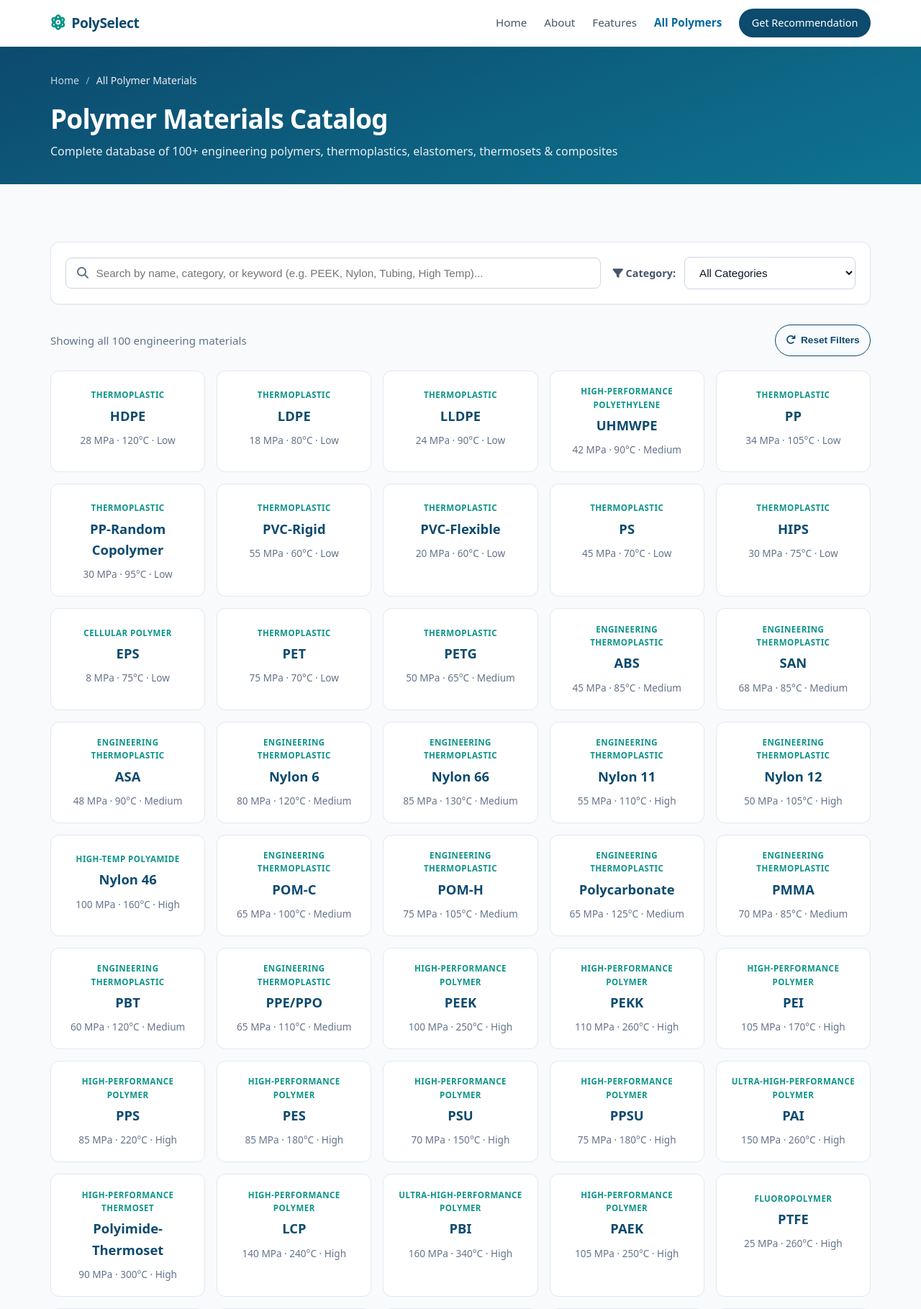
After one commit to YashChavhan-1612/polymer-material-selection-system, a Flask app: page /materials in a window 1280 px wide. The commit adds this page. Shown: the top 1819 px of the page at 72% size. Run offline with Flask 3, Linux system fonts and the light colour scheme.

Commit message:
Show 5 featured polymers on home page with More Polymers catalog page

```diff
--- a/app.py
+++ b/app.py
@@ -55,6 +55,12 @@ auto_init_database()
 def home():
     """Serve the complete interactive frontend UI."""
     return render_template("index.html")
+
+
+@app.route("/materials")
+def materials_catalog():
+    """Serve the complete polymer materials catalog page."""
+    return render_template("materials.html")
 
 
 @app.route("/material/<int:id>")
--- a/static/js/script.js
+++ b/static/js/script.js
@@ -5,7 +5,7 @@
 const API_BASE_URL = window.API_BASE_URL || '';
 
 /* ============================================================
-   PolySelect – Frontend Validation & Error Handling
+   PolySelect – Navigation & Mobile Menu
    ============================================================ */
 
 const hamburger = document.getElementById('hamburger');
@@ -23,8 +23,37 @@ document.querySelectorAll('.nav-links a').forEach(link => {
     });
 });
 
-/* ---------- Load materials overview ---------- */
-async function loadMaterials() {
+/* ============================================================
+   Material Cards & Rendering Helpers
+   ============================================================ */
+
+let allMaterialsCache = [];
+
+function escapeHtml(text) {
+    if (!text) return '';
+    const div = document.createElement('div');
+    div.textContent = text;
+    return div.innerHTML;
+}
+
+function renderMaterialCard(mat) {
+    const card = document.createElement('a');
+    card.className = 'material-card';
+    card.href = `/material/${encodeURIComponent(mat.id)}`;
+    card.innerHTML = `
+        <span style="display:inline-block;font-size:0.72rem;font-weight:700;text-transform:uppercase;letter-spacing:0.04em;color:var(--secondary);margin-bottom:0.25rem;">
+            ${escapeHtml(mat.category)}
+        </span>
+        <h3 style="margin-bottom:0.4rem;font-size:1.15rem;">${escapeHtml(mat.name)}</h3>
+        <p class="material-meta" style="font-size:0.85rem;color:var(--text-muted);">
+            ${escapeHtml(String(mat.strength))} MPa · ${escapeHtml(String(mat.max_temperature))}°C · ${escapeHtml(mat.cost)}
+        </p>
+    `;
+    return card;
+}
+
+/* ---------- Load Featured Materials (Home Page: 5 materials) ---------- */
+async function loadHomeFeaturedMaterials() {
     const grid = document.getElementById('materials-grid');
     if (!grid) return;
 
@@ -34,33 +63,121 @@ async function loadMaterials() {
 
         if (data.success && Array.isArray(data.materials)) {
             grid.innerHTML = '';
-            data.materials.forEach(mat => {
-                const card = document.createElement('a');
-                card.className = 'material-card';
-                card.href = `/material/${encodeURIComponent(mat.id)}`;
-                card.innerHTML = `
-                    <h3>${escapeHtml(mat.name)}</h3>
-                    <p class="category">${escapeHtml(mat.category)}</p>
-                    <p class="material-meta">
-                        ${escapeHtml(String(mat.strength))} MPa · ${escapeHtml(String(mat.max_temperature))}°C · ${escapeHtml(mat.cost)}
-                    </p>
-                `;
-                grid.appendChild(card);
+            // Display only 5 featured polymers on the home page
+            const limit = grid.dataset.limit ? parseInt(grid.dataset.limit, 10) : 5;
+            const featured = data.materials.slice(0, limit);
+            featured.forEach(mat => {
+                grid.appendChild(renderMaterialCard(mat));
             });
         }
     } catch (err) {
-        console.error('Materials load failed', err);
-        // Silent fail – overview is not critical
+        console.error('Featured materials load failed', err);
     }
 }
 
-/* ---------- Helpers ---------- */
-function escapeHtml(text) {
-    if (!text) return '';
-    const div = document.createElement('div');
-    div.textContent = text;
-    return div.innerHTML;
+/* ---------- Load Full Catalog (/materials page: 100+ materials) ---------- */
+async function loadCatalogMaterials() {
+    const allGrid = document.getElementById('all-materials-grid');
+    if (!allGrid) return;
+
+    const countText = document.getElementById('catalog-count-text');
+    const loadingEl = document.getElementById('catalog-loading');
+    const searchInput = document.getElementById('catalog-search');
+    const categorySelect = document.getElementById('category-filter');
+    const resetBtn = document.getElementById('reset-filters-btn');
+
+    try {
+        const response = await fetch(`${API_BASE_URL}/api/materials`);
+        const data = await response.json();
+
+        if (loadingEl) loadingEl.classList.add('hidden');
+
+        if (data.success && Array.isArray(data.materials)) {
+            allMaterialsCache = data.materials;
+            renderFilteredCatalog();
+
+            if (searchInput) {
+                searchInput.addEventListener('input', renderFilteredCatalog);
+            }
+            if (categorySelect) {
+                categorySelect.addEventListener('change', renderFilteredCatalog);
+            }
+            if (resetBtn) {
+                resetBtn.addEventListener('click', clearCatalogFilters);
+            }
+        } else {
+            if (countText) countText.textContent = 'Unable to load catalog at this time.';
+        }
+    } catch (err) {
+        if (loadingEl) loadingEl.classList.add('hidden');
+        if (countText) countText.textContent = 'Error loading materials catalog.';
+        console.error('Catalog load failed', err);
+    }
 }
+
+function renderFilteredCatalog() {
+    const allGrid = document.getElementById('all-materials-grid');
+    if (!allGrid) return;
+
+    const countText = document.getElementById('catalog-count-text');
+    const searchInput = document.getElementById('catalog-search');
+    const categorySelect = document.getElementById('category-filter');
+    const emptyState = document.getElementById('catalog-empty-state');
+
+    const query = searchInput ? searchInput.value.trim().toLowerCase() : '';
+    const selectedCategory = categorySelect ? categorySelect.value : 'ALL';
+
+    const filtered = allMaterialsCache.filter(mat => {
+        // Category filter
+        if (selectedCategory !== 'ALL') {
+            const matCat = (mat.category || '').toLowerCase();
+            const targetCat = selectedCategory.toLowerCase();
+            if (!matCat.includes(targetCat)) return false;
+        }
+
+        // Text search (name, category, applications, description)
+        if (query) {
+            const name = (mat.name || '').toLowerCase();
+            const category = (mat.category || '').toLowerCase();
+            const apps = (mat.applications || '').toLowerCase();
+            const desc = (mat.description || '').toLowerCase();
+            return name.includes(query) || category.includes(query) || apps.includes(query) || desc.includes(query);
+        }
+
+        return true;
+    });
+
+    allGrid.innerHTML = '';
+
+    if (filtered.length === 0) {
+        if (emptyState) emptyState.classList.remove('hidden');
+        if (countText) countText.textContent = `0 of ${allMaterialsCache.length} materials match your filters`;
+    } else {
+        if (emptyState) emptyState.classList.add('hidden');
+        if (countText) {
+            if (filtered.length === allMaterialsCache.length) {
+                countText.textContent = `Showing all ${allMaterialsCache.length} engineering materials`;
+            } else {
+                countText.textContent = `Showing ${filtered.length} of ${allMaterialsCache.length} materials`;
+            }
+        }
+        filtered.forEach(mat => {
+            allGrid.appendChild(renderMaterialCard(mat));
+        });
+    }
+}
+
+function clearCatalogFilters() {
+    const searchInput = document.getElementById('catalog-search');
+    const categorySelect = document.getElementById('category-filter');
+    if (searchInput) searchInput.value = '';
+    if (categorySelect) categorySelect.value = 'ALL';
+    renderFilteredCatalog();
+}
+
+/* ============================================================
+   Form Validation & Recommendation Submission
+   ============================================================ */
 
 function showLoading(show) {
     const loading = document.getElementById('loading');
@@ -69,7 +186,6 @@ function showLoading(show) {
     if (submitBtn) submitBtn.disabled = show;
 }
 
-/* ---------- Form Validation ---------- */
 function validateForm() {
     const applicationEl = document.getElementById('application');
     const strengthEl = document.getElementById('strength');
@@ -168,7 +284,6 @@ if (form) {
             } else if (data.success && data.recommendations && data.recommendations.length === 0) {
                 showEmptyState(data.message || 'No suitable materials found. Try adjusting your requirements.');
             } else {
-                // Backend validation or other error
                 showErrorState(data.message || 'Unable to generate recommendations. Please check your inputs and try again.');
             }
         } catch (err) {
@@ -293,5 +408,8 @@ function resetForm() {
     }
 }
 
-/* ---------- Init ---------- */
-document.addEventListener('DOMContentLoaded', loadMaterials);
+/* ---------- Initialization ---------- */
+document.addEventListener('DOMContentLoaded', () => {
+    loadHomeFeaturedMaterials();
+    loadCatalogMaterials();
+});
--- /dev/null
+++ b/templates/materials.html
@@ -0,0 +1,208 @@
+<!DOCTYPE html>
+<html lang="en">
+<head>
+    <meta charset="UTF-8">
+    <meta name="viewport" content="width=device-width, initial-scale=1.0">
+    <title>All Polymer Materials (100+ Catalog) | PolySelect</title>
+    <link rel="stylesheet" href="{{ url_for('static', filename='css/style.css') }}">
+    <link rel="stylesheet" href="https://cdnjs.cloudflare.com/ajax/libs/font-awesome/6.5.1/css/all.min.css">
+    <style>
+        .catalog-controls {
+            display: flex;
+            flex-wrap: wrap;
+            gap: 1rem;
+            align-items: center;
+            justify-content: space-between;
+            margin-bottom: 1.75rem;
+            background: var(--surface);
+            padding: 1.25rem;
+            border-radius: var(--radius);
+            border: 1px solid var(--border);
+            box-shadow: var(--shadow-sm);
+        }
+        .search-box {
+            position: relative;
+            flex: 1 1 320px;
+        }
+        .search-box i {
+            position: absolute;
+            left: 1rem;
+            top: 50%;
+            transform: translateY(-50%);
+            color: var(--text-muted);
+            pointer-events: none;
+        }
+        .search-box input {
+            width: 100%;
+            padding: 0.75rem 1rem 0.75rem 2.6rem;
+            border: 1px solid var(--border-strong);
+            border-radius: var(--radius-sm);
+            font-size: 0.95rem;
+            outline: none;
+            transition: border-color var(--transition);
+        }
+        .search-box input:focus {
+            border-color: var(--primary-light);
+            box-shadow: 0 0 0 3px rgba(3, 105, 161, 0.15);
+        }
+        .filter-group {
+            display: flex;
+            align-items: center;
+            gap: 0.75rem;
+            flex-wrap: wrap;
+        }
+        .filter-select {
+            padding: 0.75rem 1rem;
+            border: 1px solid var(--border-strong);
+            border-radius: var(--radius-sm);
+            background: #fff;
+            color: var(--text);
+            font-size: 0.95rem;
+            outline: none;
+            cursor: pointer;
+        }
+        .filter-select:focus {
+            border-color: var(--primary-light);
+        }
+        .catalog-meta {
+            display: flex;
+            justify-content: space-between;
+            align-items: center;
+            margin-bottom: 1.25rem;
+            font-size: 0.95rem;
+            color: var(--text-muted);
+        }
+        .category-badge {
+            display: inline-block;
+            font-size: 0.72rem;
+            font-weight: 700;
+            text-transform: uppercase;
+            letter-spacing: 0.04em;
+            color: var(--secondary-dark);
+            margin-bottom: 0.35rem;
+        }
+    </style>
+</head>
+<body>
+
+    <!-- Navigation -->
+    <nav class="navbar" id="navbar">
+        <div class="container nav-container">
+            <a href="/" class="logo">
+                <i class="fas fa-atom"></i>
+                <span>PolySelect</span>
+            </a>
+            <ul class="nav-links" id="nav-links">
+                <li><a href="/">Home</a></li>
+                <li><a href="/#about">About</a></li>
+                <li><a href="/#features">Features</a></li>
+                <li><a href="/materials" style="color: var(--primary-light); font-weight: 700;">All Polymers</a></li>
+                <li><a href="/#recommend" class="btn-nav">Get Recommendation</a></li>
+            </ul>
+            <button class="hamburger" id="hamburger" aria-label="Toggle menu">
+                <span></span>
+                <span></span>
+                <span></span>
+            </button>
+        </div>
+    </nav>
+
+    <!-- Hero -->
+    <section class="material-hero">
+        <div class="container">
+            <nav class="breadcrumb" aria-label="Breadcrumb">
+                <a href="/" style="color: rgba(255,255,255,0.85); text-decoration: none;">Home</a>
+                <span class="separator">/</span>
+                <span aria-current="page">All Polymer Materials</span>
+            </nav>
+            <h1>Polymer Materials Catalog</h1>
+            <p class="material-category">Complete database of 100+ engineering polymers, thermoplastics, elastomers, thermosets &amp; composites</p>
+        </div>
+    </section>
+
+    <!-- Main Catalog Section -->
+    <section class="section">
+        <div class="container">
+
+            <!-- Search and Filter Bar -->
+            <div class="catalog-controls">
+                <div class="search-box">
+                    <i class="fas fa-search"></i>
+                    <input type="text" id="catalog-search" placeholder="Search by name, category, or keyword (e.g. PEEK, Nylon, Tubing, High Temp)...">
+                </div>
+                <div class="filter-group">
+                    <label for="category-filter" style="font-weight: 600; font-size: 0.9rem; color: var(--text-secondary);"><i class="fas fa-filter"></i> Category:</label>
+                    <select id="category-filter" class="filter-select">
+                        <option value="ALL">All Categories</option>
+                        <option value="Thermoplastic">Thermoplastic</option>
+                        <option value="Engineering Thermoplastic">Engineering Thermoplastic</option>
+                        <option value="High-Performance Polymer">High-Performance Polymer</option>
+                        <option value="Fluoropolymer">Fluoropolymer</option>
+                        <option value="Thermoset">Thermoset</option>
+                        <option value="Thermoplastic Elastomer">Thermoplastic Elastomer</option>
+                        <option value="Elastomer">Elastomer / Rubber</option>
+                        <option value="Biopolymer">Biopolymer / Bio-Based</option>
+                        <option value="Reinforced Composite">Reinforced Composite</option>
+                        <option value="Specialty">Specialty Polymer</option>
+                    </select>
+                </div>
+            </div>
+
+            <!-- Result Count & Quick Reset -->
+            <div class="catalog-meta">
+                <span id="catalog-count-text">Loading catalog materials…</span>
+                <button type="button" id="reset-filters-btn" class="btn btn-outline" style="padding: 0.4rem 0.9rem; font-size: 0.85rem;">
+                    <i class="fas fa-redo"></i> Reset Filters
+                </button>
+            </div>
+
+            <!-- Loading Spinner -->
+            <div id="catalog-loading" class="loading">
+                <div class="spinner"></div>
+                <p>Loading full polymer materials database…</p>
+            </div>
+
+            <!-- Materials Grid -->
+            <div class="materials-grid" id="all-materials-grid">
+                <!-- Dynamically populated by JavaScript -->
+            </div>
+
+            <!-- Empty Search State -->
+            <div id="catalog-empty-state" class="state-message empty hidden">
+                <i class="fas fa-search"></i>
+                <h3>No matching polymers found</h3>
+                <p>No materials matched your search criteria. Try a different keyword or category.</p>
+                <br>
+                <button type="button" class="btn btn-primary" onclick="clearCatalogFilters()">
+                    <i class="fas fa-redo"></i> Show All Polymers
+                </button>
+            </div>
+
+            <!-- Bottom Action CTA -->
+            <div style="text-align: center; margin-top: 3.5rem; padding: 2.5rem 1.5rem; background: var(--surface); border-radius: var(--radius); border: 1px solid var(--border); box-shadow: var(--shadow-sm);">
+                <h3 style="margin-bottom: 0.5rem; color: var(--primary);">Need a specific material recommendation?</h3>
+                <p style="color: var(--text-secondary); margin-bottom: 1.5rem; max-width: 600px; margin-inline: auto;">
+                    Use our 100-point multi-attribute rule-based decision algorithm to find the top 3 ranked polymers for your operating parameters.
+                </p>
+                <a href="/#recommend" class="btn btn-primary" style="padding: 0.85rem 2.2rem; font-size: 1rem; border-radius: var(--radius-sm); display: inline-flex; align-items: center; gap: 0.6rem;">
+                    <i class="fas fa-calculator"></i>
+                    <span>Run Recommendation Engine</span>
+                    <i class="fas fa-arrow-right"></i>
+                </a>
+            </div>
+
+        </div>
+    </section>
+
+    <!-- Footer -->
+    <footer class="footer">
+        <div class="container">
+            <p class="footer-title">Polymer Material Selection &amp; Recommendation System</p>
+            <p class="footer-sub">Rule-Based Decision Making · Flask · MySQL · HTML / CSS / JavaScript</p>
+            <p class="footer-copy">Final Year Engineering Project &copy; 2026</p>
+        </div>
+    </footer>
+
+    <script src="{{ url_for('static', filename='js/script.js') }}"></script>
+</body>
+</html>
```
Also changed, not shown: templates/index.html (+12 -4 lines).
